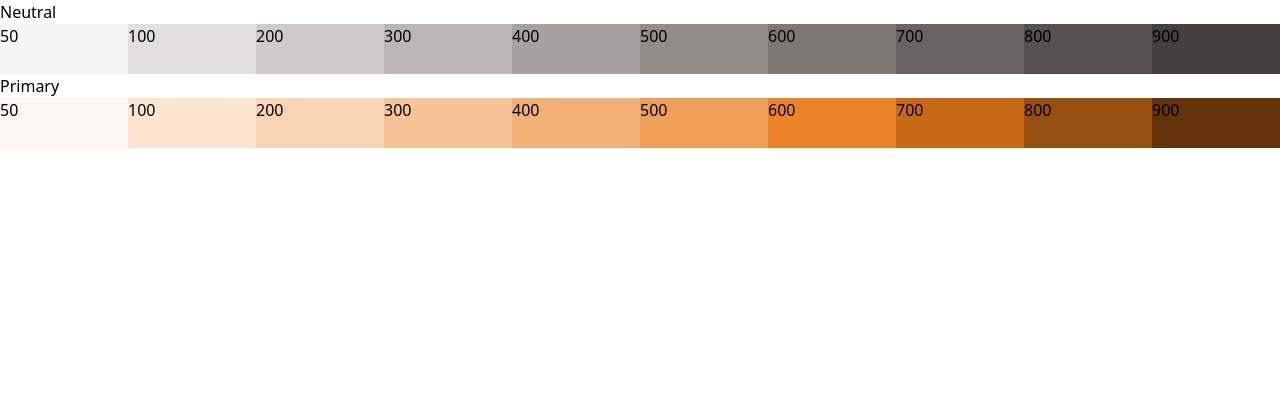
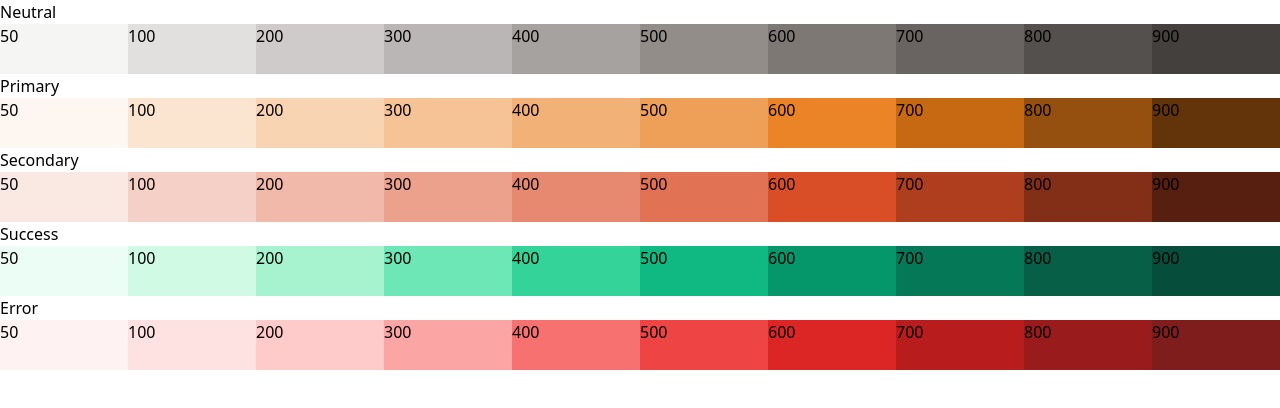
Before and after one commit to Icarus1223/Creato-Nextjs, a Next.js app: page / in a window 1280 px wide. Shown: the top 408 px of the page. Built offline with nearby package versions, Linux system fonts and the light colour scheme.

Commit message:
color schema

```diff
--- a/pages/index.tsx
+++ b/pages/index.tsx
@@ -29,6 +29,45 @@ export default function Home() {
         <div className="w-[130px] h-[50px] bg-primary-800">800</div>
         <div className="w-[130px] h-[50px] bg-primary-900">900</div>
       </div>
+      <h1>Secondary</h1>
+      <div className="flex">
+        <div className="w-[130px] h-[50px] bg-secondary-50">50</div>
+        <div className="w-[130px] h-[50px] bg-secondary-100">100</div>
+        <div className="w-[130px] h-[50px] bg-secondary-200">200</div>
+        <div className="w-[130px] h-[50px] bg-secondary-300">300</div>
+        <div className="w-[130px] h-[50px] bg-secondary-400">400</div>
+        <div className="w-[130px] h-[50px] bg-secondary-500">500</div>
+        <div className="w-[130px] h-[50px] bg-secondary-600">600</div>
+        <div className="w-[130px] h-[50px] bg-secondary-700">700</div>
+        <div className="w-[130px] h-[50px] bg-secondary-800">800</div>
+        <div className="w-[130px] h-[50px] bg-secondary-900">900</div>
+      </div>
+      <h1>Success</h1>
+      <div className="flex">
+        <div className="w-[130px] h-[50px] bg-success-50">50</div>
+        <div className="w-[130px] h-[50px] bg-success-100">100</div>
+        <div className="w-[130px] h-[50px] bg-success-200">200</div>
+        <div className="w-[130px] h-[50px] bg-success-300">300</div>
+        <div className="w-[130px] h-[50px] bg-success-400">400</div>
+        <div className="w-[130px] h-[50px] bg-success-500">500</div>
+        <div className="w-[130px] h-[50px] bg-success-600">600</div>
+        <div className="w-[130px] h-[50px] bg-success-700">700</div>
+        <div className="w-[130px] h-[50px] bg-success-800">800</div>
+        <div className="w-[130px] h-[50px] bg-success-900">900</div>
+      </div>
+      <h1>Error</h1>
+      <div className="flex">
+        <div className="w-[130px] h-[50px] bg-error-50">50</div>
+        <div className="w-[130px] h-[50px] bg-error-100">100</div>
+        <div className="w-[130px] h-[50px] bg-error-200">200</div>
+        <div className="w-[130px] h-[50px] bg-error-300">300</div>
+        <div className="w-[130px] h-[50px] bg-error-400">400</div>
+        <div className="w-[130px] h-[50px] bg-error-500">500</div>
+        <div className="w-[130px] h-[50px] bg-error-600">600</div>
+        <div className="w-[130px] h-[50px] bg-error-700">700</div>
+        <div className="w-[130px] h-[50px] bg-error-800">800</div>
+        <div className="w-[130px] h-[50px] bg-error-900">900</div>
+      </div>
     </>
   );
 }
--- a/tailwind.config.js
+++ b/tailwind.config.js
@@ -31,6 +31,42 @@ module.exports = {
         700: '#C76913',
         800: '#954F0E',
         900: '#63340A'
+      },
+      secondary: {
+        50: '#FAE8E2',
+        100: '#F5D0C6',
+        200: '#F0B9A9',
+        300: '#EBA18C',
+        400: '#E68970',
+        500: '#E17253',
+        600: '#D94E27',
+        700: '#AF3E1E',
+        800: '#832F17',
+        900: '#571F0F'
+      },
+      success: {
+        50: '#ECFDF5',
+        100: '#D1FAE5',
+        200: '#A7F3D0',
+        300: '#6EE7B7',
+        400: '#34D399',
+        500: '#10B981',
+        600: '#059669',
+        700: '#047857',
+        800: '#065F46',
+        900: '#064E3B'
+      },
+      error: {
+        50: '#FEF2F2',
+        100: '#FEE2E2',
+        200: '#FECACA',
+        300: '#FCA5A5',
+        400: '#F87171',
+        500: '#EF4444',
+        600: '#DC2626',
+        700: '#B91C1C',
+        800: '#991B1B',
+        900: '#7F1D1D'
       }
     }
   },
```
